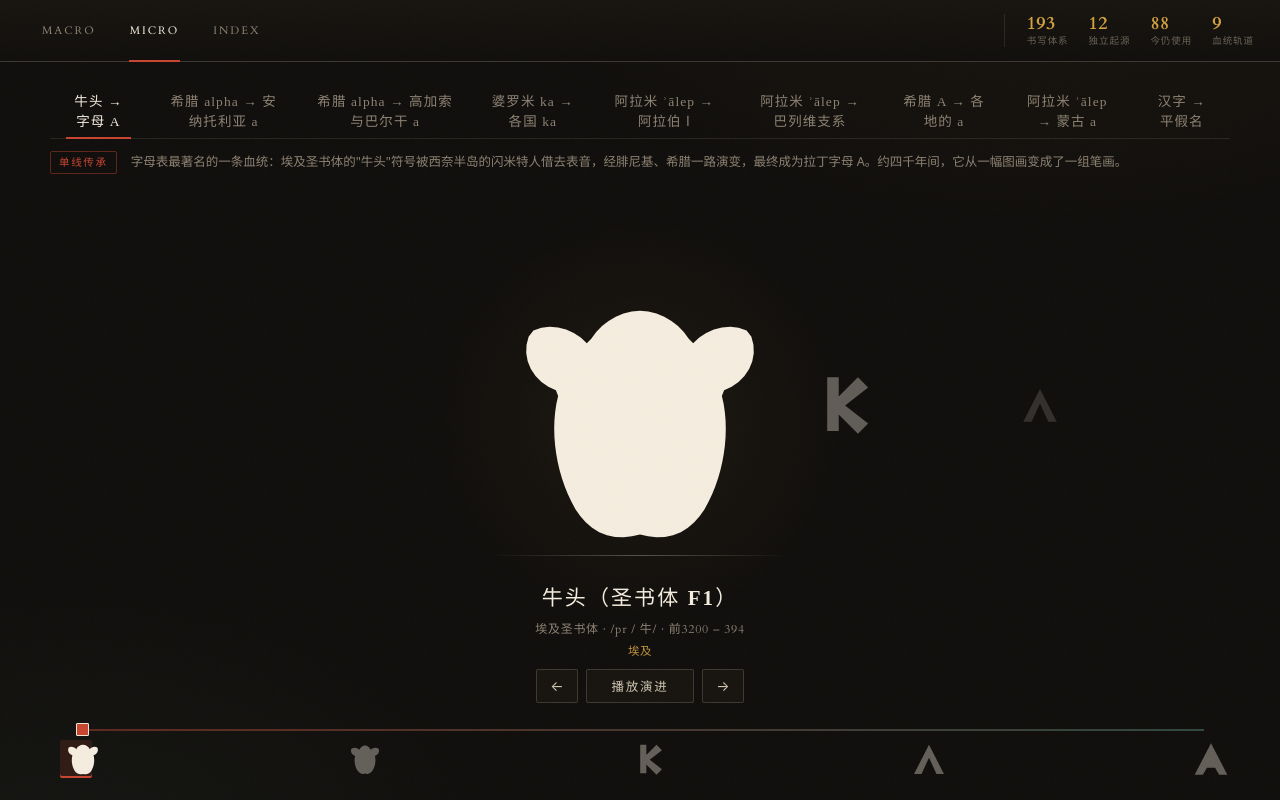
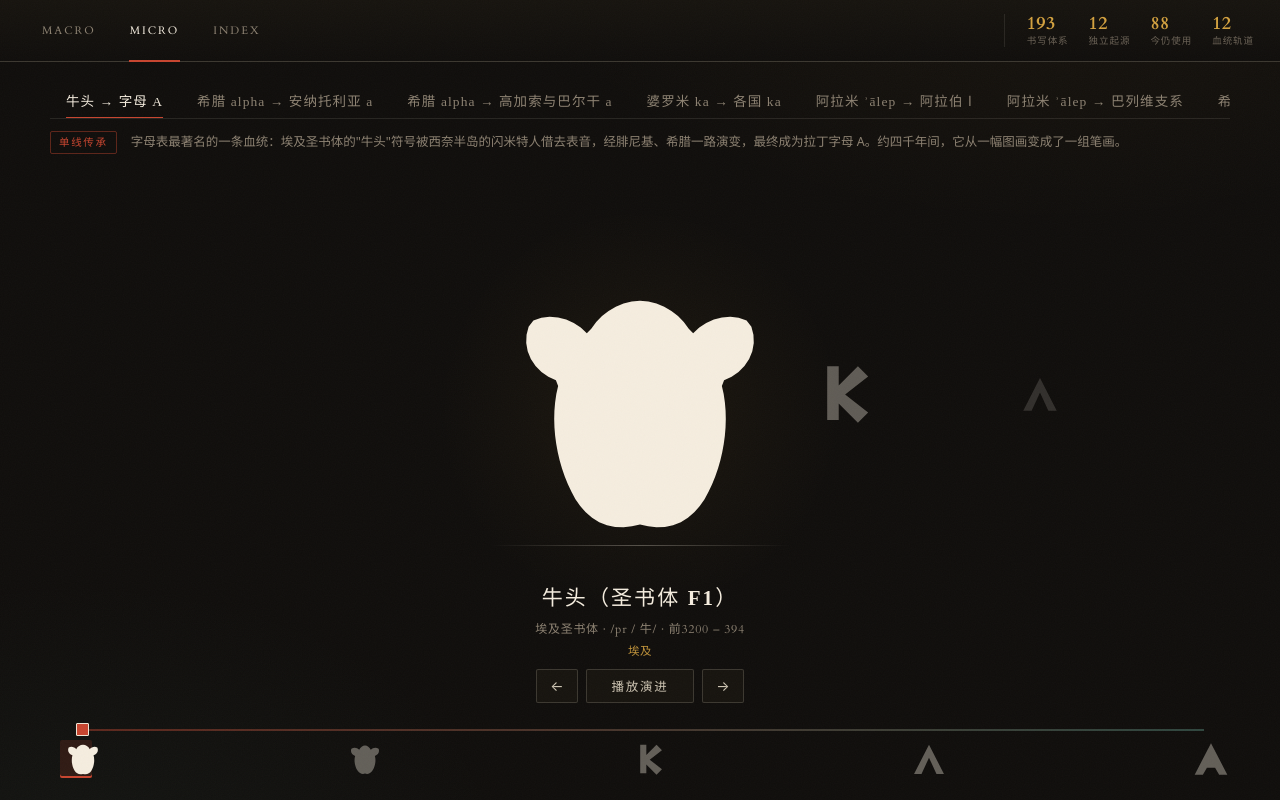
Before and after one commit to JewelRoam/Glyph-Atlas, a React (Vite) app: page / in a window 1280 px wide. Both pictures are taken after a click on the button "MICRO". Built offline with nearby package versions, Linux system fonts and the light colour scheme.

Commit message:
扩充阿拉米与斯拉夫血统轨道

```diff
--- a/src/App.css
+++ b/src/App.css
@@ -453,10 +453,26 @@ main {
   gap: 2px;
   flex-shrink: 0;
   border-bottom: 1px solid var(--line);
+  overflow-x: auto;
+  overscroll-behavior-x: contain;
+  scrollbar-width: thin;
+  scrollbar-color: var(--line-strong) transparent;
+}
+.walk-tabs::-webkit-scrollbar {
+  height: 5px;
+}
+.walk-tabs::-webkit-scrollbar-track {
+  background: transparent;
+}
+.walk-tabs::-webkit-scrollbar-thumb {
+  background: var(--line-strong);
+  border-radius: 3px;
 }
 .walk-tabs button {
   position: relative;
+  flex: 0 0 auto;
   padding: 8px 16px;
+  white-space: nowrap;
   font-family: var(--display);
   font-size: 13.5px;
   color: var(--ink-dim);
--- a/src/data/lineages.ts
+++ b/src/data/lineages.ts
@@ -220,4 +220,52 @@ export const lineages: Lineage[] = [
       { script: 'katakana', char: 'カ', label: '片假名「カ」', phonetic: 'ka' },
     ],
   },
+
+  {
+    id: 'aramaic-west',
+    nameZh: '阿拉米 ʾālep → 西支诸字母',
+    nameEn: 'Aramaic ʾālep → western branches',
+    mode: 'cognate',
+    description:
+      '阿拉米字母西传后，帕尔米拉、哈特拉和叙利亚各自发展出地方字母。' +
+      '四站都以 ʾālep 为祖形，却分别收束成不同骨架：帕尔米拉与哈特拉留下石刻的棱角，' +
+      '叙利亚字母则长出连写与变体传统。',
+    stops: [
+      { script: 'aramaic', char: '𐡀', label: '阿拉米 ʾālep', phonetic: 'ʔ' },
+      { script: 'palmyrene', char: '𐡠', label: '帕尔米拉 ʾālep', phonetic: 'ʔ' },
+      { script: 'hatran', char: '𐣠', label: '哈特拉 ʾālep', phonetic: 'ʔ' },
+      { script: 'syriac', char: 'ܐ', label: '叙利亚 ʾālep', phonetic: 'ʔ' },
+    ],
+  },
+
+  {
+    id: 'slavic-alphabet',
+    nameZh: '希腊 Α → 格拉哥里与西里尔',
+    nameEn: 'Greek Α → Glagolitic and Cyrillic',
+    mode: 'cognate',
+    description:
+      '九世纪，君士坦丁—基里尔为斯拉夫语创制格拉哥里字母；不久，保加利亚第一帝国' +
+      '以希腊安色尔体为骨架，并受格拉哥里影响形成西里尔字母。' +
+      '两套字母都从希腊 Α 的模型出发，却各自长成不同的笔画秩序。',
+    stops: [
+      { script: 'greek', char: 'Α', label: '希腊 alpha', phonetic: 'a' },
+      { script: 'glagolitic', char: 'Ⰰ', label: '格拉哥里 azъ', phonetic: 'a' },
+      { script: 'cyrillic', char: 'А', label: '西里尔 azъ', phonetic: 'a' },
+    ],
+  },
+
+  {
+    id: 'aramaic-mandaic',
+    nameZh: '阿拉米 ʾālep → 曼达 a',
+    nameEn: 'Aramaic ʾālep → Mandaic a',
+    mode: 'chain',
+    description:
+      '阿拉米字母东传的一支在美索不达米亚南部发展为曼达字母。' +
+      '第一个字母仍对应 /a/，字形却已变成弯曲的 halqa——' +
+      '同一条字母血统，在宗教写本里留下了另一种走向。',
+    stops: [
+      { script: 'aramaic', char: '𐡀', label: '阿拉米 ʾālep', phonetic: 'ʔ' },
+      { script: 'mandaic', char: 'ࡀ', label: '曼达 halqa', phonetic: 'a' },
+    ],
+  },
 ];
```
Also changed, not shown: src/data/glyphPaths.ts (+12 -0 lines), 1 other file (tests, documents, lock files or other folders).
